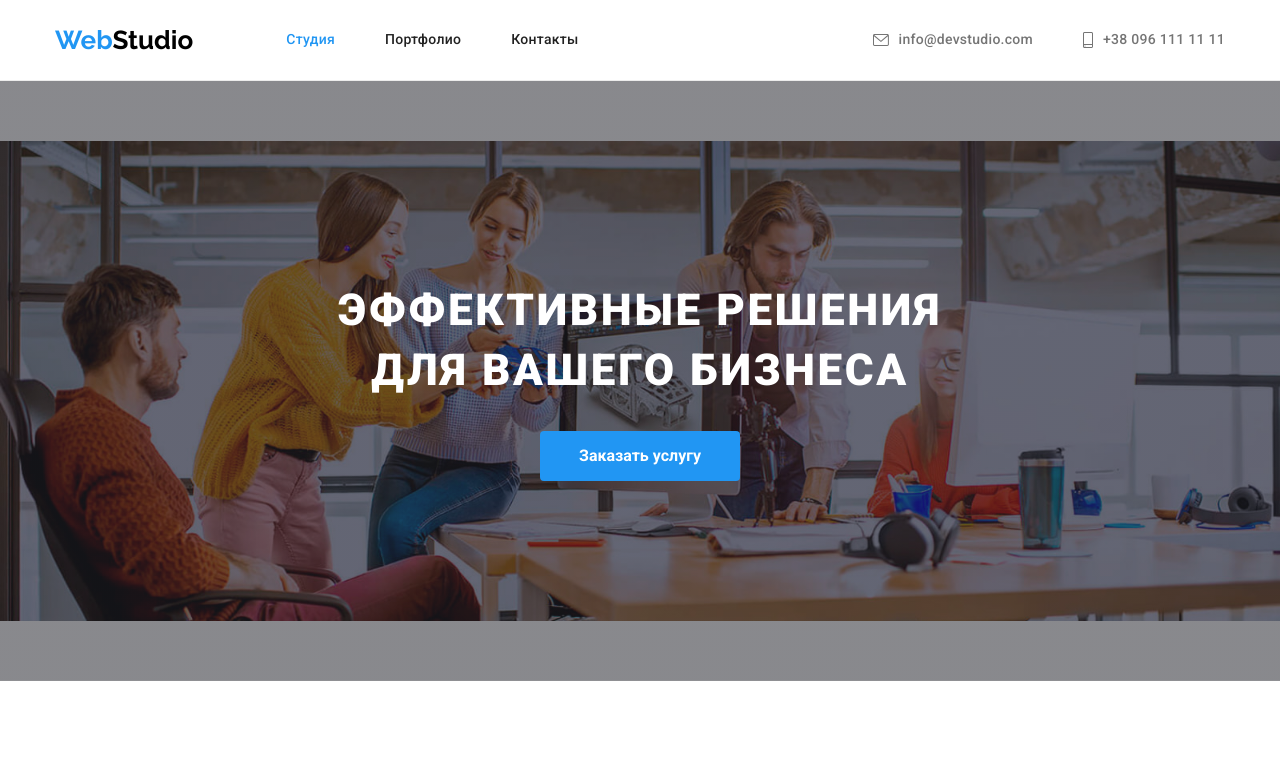
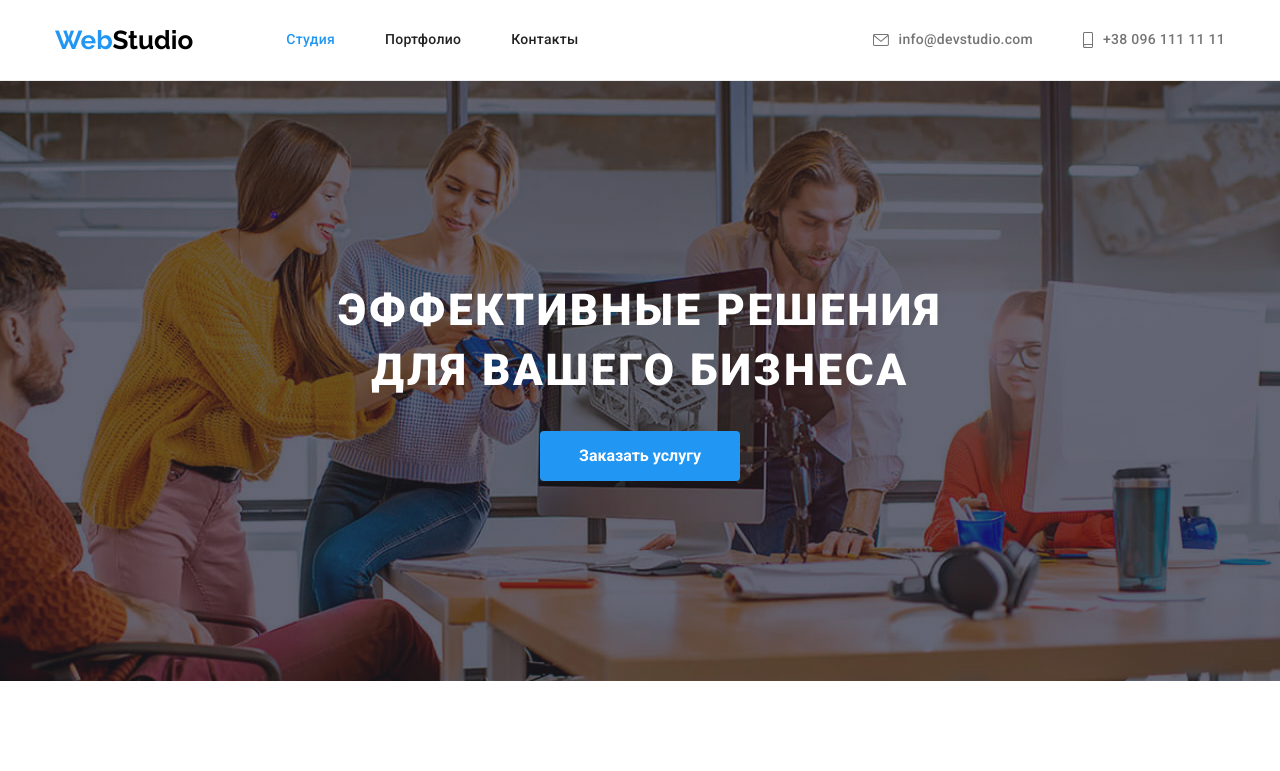
Before and after one commit to TanyaMarchenkoS/goit-markup-hw-04, a plain HTML site: page index.html in a window 1280 px wide. Shown: the top 771 px of the page. Drawn offline with nearby package versions, Linux system fonts and the light colour scheme.

Commit message:
background-size добавила розмір

```diff
--- a/css/styles.css
+++ b/css/styles.css
@@ -150,7 +150,7 @@ ul {
   margin-right: auto;
   color: #ffffff;
   background-color: #c4c4c4;
-  background-size: contain;
+  background-size: 1600px 600px;
   background-image: linear-gradient(rgba(47, 48, 58, 0.4), rgba(47, 48, 58, 0.4)),
     url(../images/background/bk.png.jpg);
   background-repeat: no-repeat;
@@ -379,7 +379,6 @@ ul {
   fill: #2196f3;
 }
 
-
 /* Подвал */
 .footer {
   background-color: #2f303a;
```
